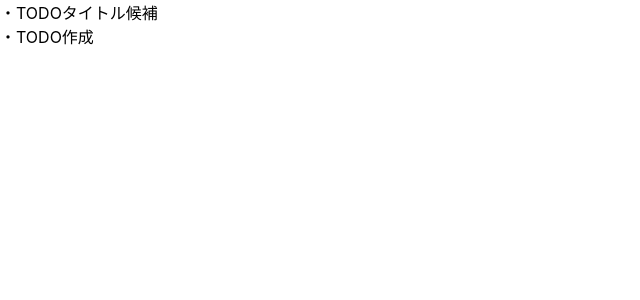
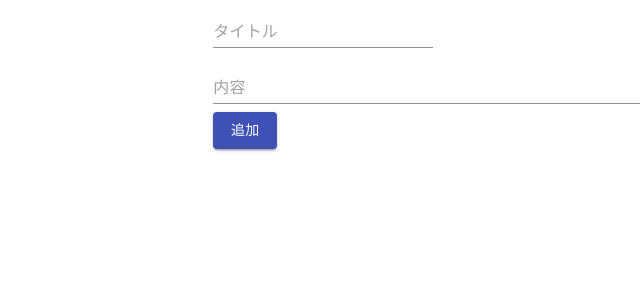
Before and after one commit to jun0222/my-next-todo, a Next.js app in the folder my-next-todo/: page /todos/create in a window 1280 px wide. Shown: the top 300 px of the page, without its empty margins (0-640 px from the left). Built offline with nearby package versions, Linux system fonts and the light colour scheme.

Commit message:
Added temporary todo creation function to create.jsx.

```diff
--- a/my-next-todo/pages/todos/create.jsx
+++ b/my-next-todo/pages/todos/create.jsx
@@ -1,8 +1,64 @@
+import { Grid } from '@material-ui/core'
+import TextField from "@material-ui/core/TextField";
+import { Button } from "@material-ui/core";
+import { useState } from 'react';
+
+/* ・TODOタイトル候補<br />
+・TODO作成 */
+
 export default function Home() {
+    const [todos, setTodos] = useState([]);
+    const [todo, setTodo] = useState({});
+    const [title, setTitle] = useState('');
+    const [content, setContent] = useState('');
+
+    const addTaskToTodos = () => {
+        setTodo(todo.title = title);
+        setTodo(todo.content = content);
+
+        const newTodos = [...todos, todo];
+        setTodos(newTodos);
+
+        setTodo({});
+        setTitle('');
+        setContent('');
+    }
+
+    const getInputTextForTitle = (event) => setTitle(event.target.value);
+    const getInputTextForContent = (event) => setContent(event.target.value);
+
     return (
-        <div>
-            ・TODOタイトル候補<br />
-            ・TODO作成
-        </div>
+        <>
+            <Grid container>
+                <Grid sm={2}/>
+                <Grid lg={8} sm={8} spacing={10}>
+                <TextField
+                    placeholder="タイトル"
+                    margin="normal"
+                    value={title}
+                    onChange={getInputTextForTitle}
+                />
+                <TextField
+                    placeholder="内容"
+                    margin="normal"
+                    fullWidth
+                    value={content}
+                    onChange={getInputTextForContent}
+                />
+                <Button
+                    variant="contained"
+                    color="primary"
+                    type="submit"
+                    margin="normal"
+                    onClick={addTaskToTodos}
+                >追加</Button>
+                {todos.map((todo, index)=>{
+                    return (
+                        <p>{todo.title}:{todo.content}</p>
+                    )
+                })}
+                </Grid>
+            </Grid>
+        </>
     )
 }
```
